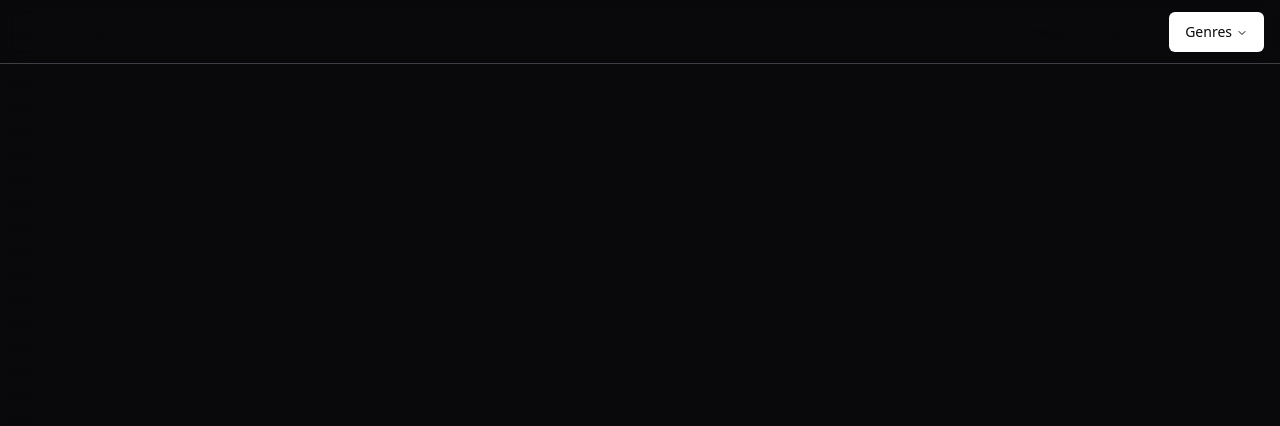
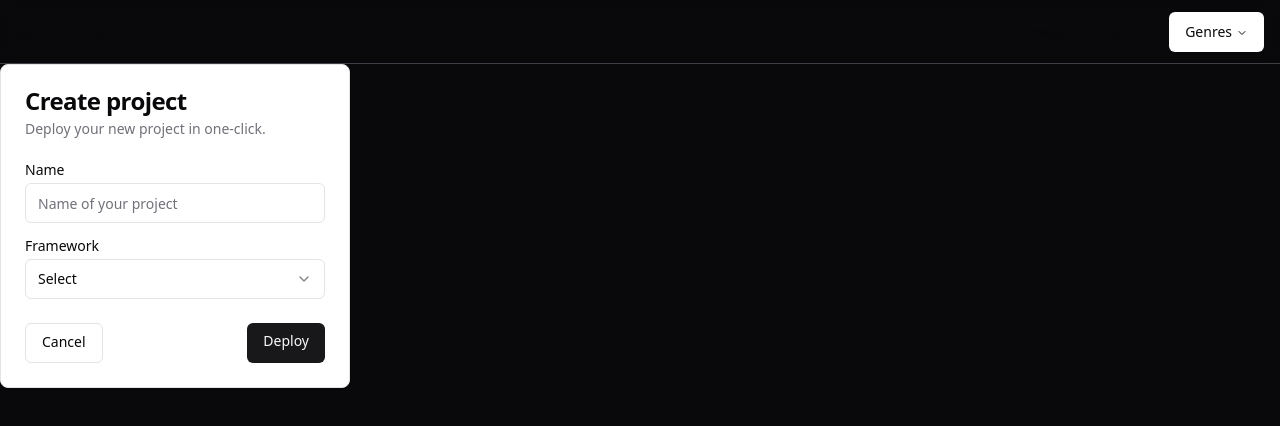
Before and after one commit to benschuetze/samplemarket, a React (Vite) app: page /upload in a window 1280 px wide. Shown: the top 426 px of the page. Built offline with nearby package versions, Linux system fonts and the light colour scheme.

Commit message:
added components

```diff
--- a/package.json
+++ b/package.json
@@ -12,8 +12,10 @@
   "dependencies": {
     "@radix-ui/react-avatar": "^1.0.4",
     "@radix-ui/react-dropdown-menu": "^2.0.6",
+    "@radix-ui/react-label": "^2.0.2",
     "@radix-ui/react-navigation-menu": "^1.1.4",
     "@radix-ui/react-scroll-area": "^1.0.5",
+    "@radix-ui/react-select": "^2.0.0",
     "@radix-ui/react-separator": "^1.0.3",
     "@radix-ui/react-slot": "^1.0.2",
     "@radix-ui/react-tooltip": "^1.0.7",
--- /dev/null
+++ b/src/components/ui/input.tsx
@@ -0,0 +1,25 @@
+import * as React from "react";
+
+import { cn } from "@/lib/utils";
+
+export interface InputProps
+  extends React.InputHTMLAttributes<HTMLInputElement> {}
+
+const Input = React.forwardRef<HTMLInputElement, InputProps>(
+  ({ className, type, ...props }, ref) => {
+    return (
+      <input
+        type={type}
+        className={cn(
+          "flex h-10 w-full rounded-md border border-zinc-200 bg-white px-3 py-2 text-sm ring-offset-white file:border-0 file:bg-transparent file:text-sm file:font-medium placeholder:text-zinc-500 focus-visible:outline-none focus-visible:ring-2 focus-visible:ring-zinc-950 focus-visible:ring-offset-2 disabled:cursor-not-allowed disabled:opacity-50 dark:border-zinc-800 dark:bg-zinc-950 dark:ring-offset-zinc-950 dark:placeholder:text-zinc-400 dark:focus-visible:ring-zinc-300",
+          className,
+        )}
+        ref={ref}
+        {...props}
+      />
+    );
+  },
+);
+Input.displayName = "Input";
+
+export { Input };
--- /dev/null
+++ b/src/components/ui/label.tsx
@@ -0,0 +1,24 @@
+import * as React from "react"
+import * as LabelPrimitive from "@radix-ui/react-label"
+import { cva, type VariantProps } from "class-variance-authority"
+
+import { cn } from "@/lib/utils"
+
+const labelVariants = cva(
+  "text-sm font-medium leading-none peer-disabled:cursor-not-allowed peer-disabled:opacity-70"
+)
+
+const Label = React.forwardRef<
+  React.ElementRef<typeof LabelPrimitive.Root>,
+  React.ComponentPropsWithoutRef<typeof LabelPrimitive.Root> &
+    VariantProps<typeof labelVariants>
+>(({ className, ...props }, ref) => (
+  <LabelPrimitive.Root
+    ref={ref}
+    className={cn(labelVariants(), className)}
+    {...props}
+  />
+))
+Label.displayName = LabelPrimitive.Root.displayName
+
+export { Label }
--- /dev/null
+++ b/src/components/ui/select.tsx
@@ -0,0 +1,158 @@
+import * as React from "react";
+import * as SelectPrimitive from "@radix-ui/react-select";
+import { Check, ChevronDown, ChevronUp } from "lucide-react";
+
+import { cn } from "@/lib/utils";
+
+const Select = SelectPrimitive.Root;
+
+const SelectGroup = SelectPrimitive.Group;
+
+const SelectValue = SelectPrimitive.Value;
+
+const SelectTrigger = React.forwardRef<
+  React.ElementRef<typeof SelectPrimitive.Trigger>,
+  React.ComponentPropsWithoutRef<typeof SelectPrimitive.Trigger>
+>(({ className, children, ...props }, ref) => (
+  <SelectPrimitive.Trigger
+    ref={ref}
+    className={cn(
+      "flex h-10 w-full items-center justify-between rounded-md border border-zinc-200 bg-white px-3 py-2 text-sm ring-offset-white placeholder:text-zinc-500 focus:outline-none focus:ring-2 focus:ring-zinc-950 focus:ring-offset-2 disabled:cursor-not-allowed disabled:opacity-50 [&>span]:line-clamp-1 dark:border-zinc-800 dark:bg-zinc-950 dark:ring-offset-zinc-950 dark:placeholder:text-zinc-400 dark:focus:ring-zinc-300",
+      className,
+    )}
+    {...props}
+  >
+    {children}
+    <SelectPrimitive.Icon asChild>
+      <ChevronDown className="h-4 w-4 opacity-50" />
+    </SelectPrimitive.Icon>
+  </SelectPrimitive.Trigger>
+));
+SelectTrigger.displayName = SelectPrimitive.Trigger.displayName;
+
+const SelectScrollUpButton = React.forwardRef<
+  React.ElementRef<typeof SelectPrimitive.ScrollUpButton>,
+  React.ComponentPropsWithoutRef<typeof SelectPrimitive.ScrollUpButton>
+>(({ className, ...props }, ref) => (
+  <SelectPrimitive.ScrollUpButton
+    ref={ref}
+    className={cn(
+      "flex cursor-default items-center justify-center py-1",
+      className,
+    )}
+    {...props}
+  >
+    <ChevronUp className="h-4 w-4" />
+  </SelectPrimitive.ScrollUpButton>
+));
+SelectScrollUpButton.displayName = SelectPrimitive.ScrollUpButton.displayName;
+
+const SelectScrollDownButton = React.forwardRef<
+  React.ElementRef<typeof SelectPrimitive.ScrollDownButton>,
+  React.ComponentPropsWithoutRef<typeof SelectPrimitive.ScrollDownButton>
+>(({ className, ...props }, ref) => (
+  <SelectPrimitive.ScrollDownButton
+    ref={ref}
+    className={cn(
+      "flex cursor-default items-center justify-center py-1",
+      className,
+    )}
+    {...props}
+  >
+    <ChevronDown className="h-4 w-4" />
+  </SelectPrimitive.ScrollDownButton>
+));
+SelectScrollDownButton.displayName =
+  SelectPrimitive.ScrollDownButton.displayName;
+
+const SelectContent = React.forwardRef<
+  React.ElementRef<typeof SelectPrimitive.Content>,
+  React.ComponentPropsWithoutRef<typeof SelectPrimitive.Content>
+>(({ className, children, position = "popper", ...props }, ref) => (
+  <SelectPrimitive.Portal>
+    <SelectPrimitive.Content
+      ref={ref}
+      className={cn(
+        "relative z-50 max-h-96 min-w-[8rem] overflow-hidden rounded-md border border-zinc-200 bg-white text-zinc-950 shadow-md data-[state=open]:animate-in data-[state=closed]:animate-out data-[state=closed]:fade-out-0 data-[state=open]:fade-in-0 data-[state=closed]:zoom-out-95 data-[state=open]:zoom-in-95 data-[side=bottom]:slide-in-from-top-2 data-[side=left]:slide-in-from-right-2 data-[side=right]:slide-in-from-left-2 data-[side=top]:slide-in-from-bottom-2 dark:border-zinc-800 dark:bg-zinc-950 dark:text-zinc-50",
+        position === "popper" &&
+          "data-[side=bottom]:tranzinc-y-1 data-[side=left]:-tranzinc-x-1 data-[side=right]:tranzinc-x-1 data-[side=top]:-tranzinc-y-1",
+        className,
+      )}
+      position={position}
+      {...props}
+    >
+      <SelectScrollUpButton />
+      <SelectPrimitive.Viewport
+        className={cn(
+          "p-1",
+          position === "popper" &&
+            "h-[var(--radix-select-trigger-height)] w-full min-w-[var(--radix-select-trigger-width)]",
+        )}
+      >
+        {children}
+      </SelectPrimitive.Viewport>
+      <SelectScrollDownButton />
+    </SelectPrimitive.Content>
+  </SelectPrimitive.Portal>
+));
+SelectContent.displayName = SelectPrimitive.Content.displayName;
+
+const SelectLabel = React.forwardRef<
+  React.ElementRef<typeof SelectPrimitive.Label>,
+  React.ComponentPropsWithoutRef<typeof SelectPrimitive.Label>
+>(({ className, ...props }, ref) => (
+  <SelectPrimitive.Label
+    ref={ref}
+    className={cn("py-1.5 pl-8 pr-2 text-sm font-semibold", className)}
+    {...props}
+  />
+));
+SelectLabel.displayName = SelectPrimitive.Label.displayName;
+
+const SelectItem = React.forwardRef<
+  React.ElementRef<typeof SelectPrimitive.Item>,
+  React.ComponentPropsWithoutRef<typeof SelectPrimitive.Item>
+>(({ className, children, ...props }, ref) => (
+  <SelectPrimitive.Item
+    ref={ref}
+    className={cn(
+      "relative flex w-full cursor-default select-none items-center rounded-sm py-1.5 pl-8 pr-2 text-sm outline-none focus:bg-zinc-100 focus:text-zinc-900 data-[disabled]:pointer-events-none data-[disabled]:opacity-50 dark:focus:bg-zinc-800 dark:focus:text-zinc-50",
+      className,
+    )}
+    {...props}
+  >
+    <span className="absolute left-2 flex h-3.5 w-3.5 items-center justify-center">
+      <SelectPrimitive.ItemIndicator>
+        <Check className="h-4 w-4" />
+      </SelectPrimitive.ItemIndicator>
+    </span>
+
+    <SelectPrimitive.ItemText>{children}</SelectPrimitive.ItemText>
+  </SelectPrimitive.Item>
+));
+SelectItem.displayName = SelectPrimitive.Item.displayName;
+
+const SelectSeparator = React.forwardRef<
+  React.ElementRef<typeof SelectPrimitive.Separator>,
+  React.ComponentPropsWithoutRef<typeof SelectPrimitive.Separator>
+>(({ className, ...props }, ref) => (
+  <SelectPrimitive.Separator
+    ref={ref}
+    className={cn("-mx-1 my-1 h-px bg-zinc-100 dark:bg-zinc-800", className)}
+    {...props}
+  />
+));
+SelectSeparator.displayName = SelectPrimitive.Separator.displayName;
+
+export {
+  Select,
+  SelectGroup,
+  SelectValue,
+  SelectTrigger,
+  SelectContent,
+  SelectLabel,
+  SelectItem,
+  SelectSeparator,
+  SelectScrollUpButton,
+  SelectScrollDownButton,
+};
--- /dev/null
+++ b/src/components/upload-page.tsx
@@ -0,0 +1,60 @@
+import { Button } from "@/components/ui/button";
+import {
+  Card,
+  CardContent,
+  CardDescription,
+  CardFooter,
+  CardHeader,
+  CardTitle,
+} from "@/components/ui/card";
+import { Input } from "@/components/ui/input";
+import { Label } from "@/components/ui/label";
+import {
+  Select,
+  SelectContent,
+  SelectItem,
+  SelectTrigger,
+  SelectValue,
+} from "@/components/ui/select";
+export const UploadPage = () => {
+  return (
+    <div className="mt-16 mx-auto" style={{ maxWidth: "1340px" }}>
+      <Card className="w-[350px]">
+        <CardHeader>
+          <CardTitle>Create project</CardTitle>
+          <CardDescription>
+            Deploy your new project in one-click.
+          </CardDescription>
+        </CardHeader>
+        <CardContent>
+          <form>
+            <div className="grid w-full items-center gap-4">
+              <div className="flex flex-col space-y-1.5">
+                <Label htmlFor="name">Name</Label>
+                <Input id="name" placeholder="Name of your project" />
+              </div>
+              <div className="flex flex-col space-y-1.5">
+                <Label htmlFor="framework">Framework</Label>
+                <Select>
+                  <SelectTrigger id="framework">
+                    <SelectValue placeholder="Select" />
+                  </SelectTrigger>
+                  <SelectContent position="popper">
+                    <SelectItem value="next">Next.js</SelectItem>
+                    <SelectItem value="sveltekit">SvelteKit</SelectItem>
+                    <SelectItem value="astro">Astro</SelectItem>
+                    <SelectItem value="nuxt">Nuxt.js</SelectItem>
+                  </SelectContent>
+                </Select>
+              </div>
+            </div>
+          </form>
+        </CardContent>
+        <CardFooter className="flex justify-between">
+          <Button variant="outline">Cancel</Button>
+          <Button>Deploy</Button>
+        </CardFooter>
+      </Card>
+    </div>
+  );
+};
--- a/src/routes/upload.tsx
+++ b/src/routes/upload.tsx
@@ -1,30 +1,9 @@
-import { createFileRoute} from "@tanstack/react-router";
-  export const Route = createFileRoute("/upload")({
+import { createFileRoute } from "@tanstack/react-router";
+import { UploadPage } from "../components/upload-page";
+export const Route = createFileRoute("/upload")({
   component: Upload,
 });
 
-
-function Upload()  {
-  return (
-  <div>
-  <div>Hello</div>
-  <div>Hello</div>
-  <div>Hello</div>
-  <div>Hello</div>
-  <div>Hello</div>
-  <div>Hello</div>
-  <div>Hello</div>
-  <div>Hello</div>
-  <div>Hello</div>
-  <div>Hello</div>
-  <div>Hello</div>
-  <div>Hello</div>
-  <div>Hello</div>
-  <div>Hello</div>
-  <div>Hello</div>
-  <div>Hello</div>
-  <div>Hello</div>
-  <div>Hello</div>
-  </div>
-  )
+function Upload() {
+  return <UploadPage />;
 }
```
Also changed, not shown: 1 other file (tests, documents, lock files or other folders).
